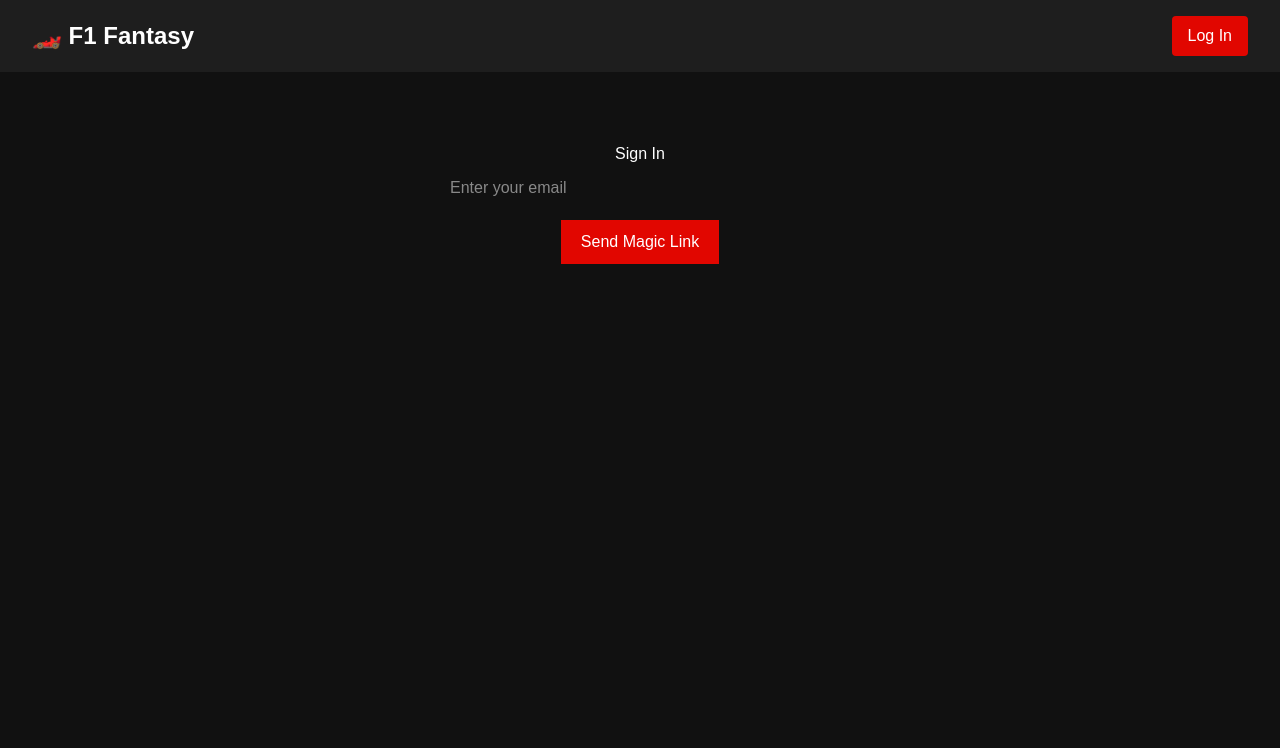
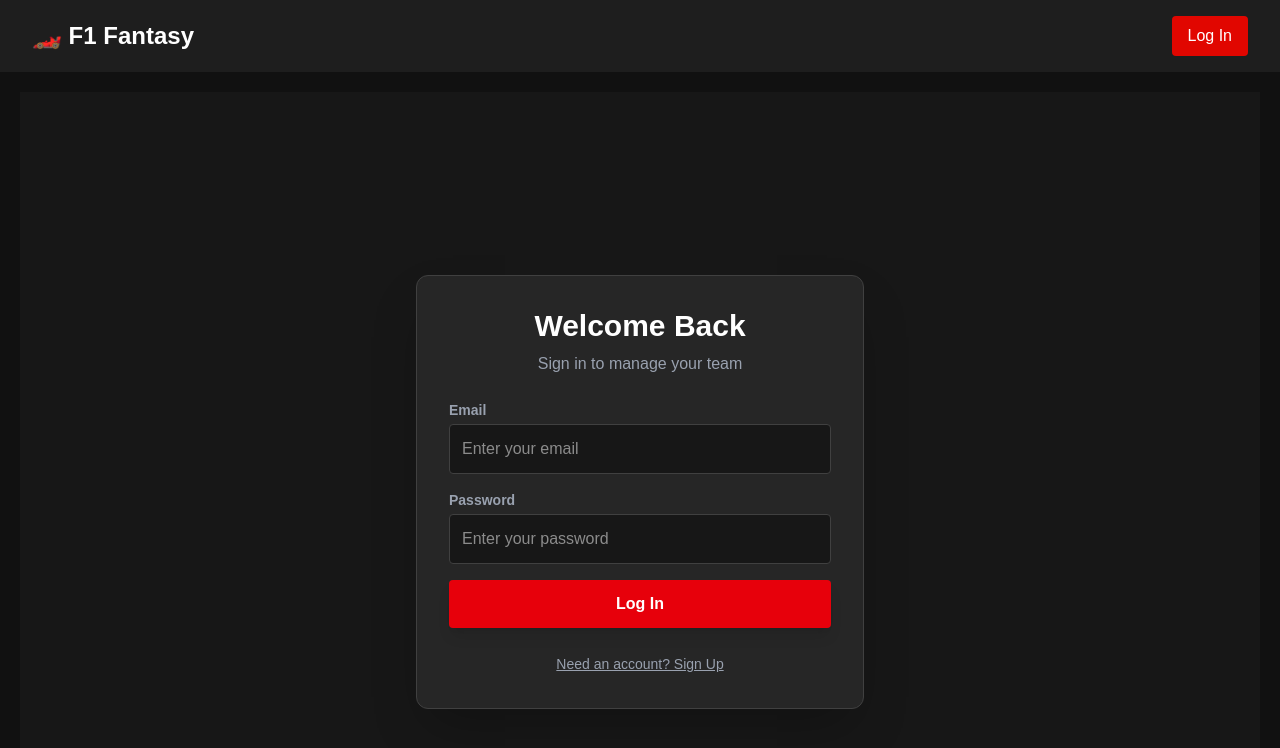
Before and after one commit to rolandrao/FantasyF1, a React (Vite) app in the folder f1-fantasy/: page /login in a window 1280 px wide. Shown: the top 748 px of the page. Built offline with nearby package versions, Linux system fonts and the light colour scheme; no server answers.

Commit message:
Added password logic

```diff
--- a/f1-fantasy/src/pages/Login.jsx
+++ b/f1-fantasy/src/pages/Login.jsx
@@ -1,57 +1,107 @@
-import { useState } from 'react'
+import { useState, useEffect } from 'react'
+import { useNavigate } from 'react-router-dom'
 import { supabase } from '../App'
 
 const Login = () => {
+  const navigate = useNavigate()
   const [email, setEmail] = useState('')
+  const [password, setPassword] = useState('')
   const [loading, setLoading] = useState(false)
+  const [isSignUp, setIsSignUp] = useState(false) // Toggle between Login/Sign Up
 
-  const handleLogin = async (e) => {
-    e.preventDefault() // Prevents page refresh
-    console.log("1. Button Clicked! Email is:", email) // DEBUG LOG
+  // Check if already logged in
+  useEffect(() => {
+    const checkUser = async () => {
+      const { data: { user } } = await supabase.auth.getUser()
+      if (user) navigate('/')
+    }
+    checkUser()
+  }, [navigate])
 
+  const handleAuth = async (e) => {
+    e.preventDefault()
     setLoading(true)
 
-    console.log("2. Sending request to Supabase...") // DEBUG LOG
-    const { error } = await supabase.auth.signInWithOtp({ email })
+    let error = null
 
-    console.log("3. Supabase responded!") // DEBUG LOG
+    if (isSignUp) {
+      // 1. SIGN UP
+      const { error: signUpError } = await supabase.auth.signUp({
+        email,
+        password,
+      })
+      error = signUpError
+    } else {
+      // 2. LOG IN
+      const { error: signInError } = await supabase.auth.signInWithPassword({
+        email,
+        password,
+      })
+      error = signInError
+    }
 
     if (error) {
-      console.error("ERROR:", error.message)
-      alert(`Error: ${error.message}`)
+      alert(error.message)
     } else {
-      console.log("SUCCESS: Email sent.")
-      alert('Check your email for the login link!')
+      // If successful, redirect to dashboard
+      // Note: If you didn't disable "Confirm Email", this won't work for Sign Up yet
+      navigate('/')
     }
     setLoading(false)
   }
 
   return (
-    <div style={{ maxWidth: '400px', margin: '50px auto', textAlign: 'center', color: 'white' }}>
-      <h2>Sign In</h2>
-      <form onSubmit={handleLogin}>
+    <div className="min-h-screen bg-neutral-900 flex items-center justify-center p-4">
+      <div className="bg-neutral-800 p-8 rounded-xl border border-neutral-700 w-full max-w-md shadow-2xl">
+        <h1 className="text-3xl font-bold text-white mb-2 text-center">
+            {isSignUp ? 'Create Account' : 'Welcome Back'}
+        </h1>
+        <p className="text-gray-400 text-center mb-6">
+            {isSignUp ? 'Join the Fantasy League' : 'Sign in to manage your team'}
+        </p>
+
+        <form onSubmit={handleAuth} className="space-y-4">
+          <div>
+            <label className="block text-sm font-bold text-gray-400 mb-1">Email</label>
             <input
               type="email"
               placeholder="Enter your email"
+              className="w-full bg-neutral-900 border border-neutral-700 text-white p-3 rounded focus:border-red-600 focus:outline-none transition"
               value={email}
               onChange={(e) => setEmail(e.target.value)}
-          style={{ padding: '10px', width: '100%', marginBottom: '10px' }}
+              required
             />
+          </div>
+
+          <div>
+            <label className="block text-sm font-bold text-gray-400 mb-1">Password</label>
+            <input
+              type="password"
+              placeholder="Enter your password"
+              className="w-full bg-neutral-900 border border-neutral-700 text-white p-3 rounded focus:border-red-600 focus:outline-none transition"
+              value={password}
+              onChange={(e) => setPassword(e.target.value)}
+              required
+            />
+          </div>
+
           <button
-          type="submit"
             disabled={loading}
-          style={{
-            padding: '10px 20px',
-            cursor: 'pointer',
-            backgroundColor: '#e10600',
-            color: 'white',
-            border: 'none',
-            fontSize: '16px'
-          }}
+            className="w-full bg-red-600 hover:bg-red-700 text-white font-bold py-3 rounded transition shadow-lg transform active:scale-95"
           >
-          {loading ? 'Sending...' : 'Send Magic Link'}
+            {loading ? 'Processing...' : (isSignUp ? 'Sign Up' : 'Log In')}
           </button>
         </form>
+
+        <div className="mt-6 text-center">
+            <button
+                onClick={() => setIsSignUp(!isSignUp)}
+                className="text-sm text-gray-400 hover:text-white underline"
+            >
+                {isSignUp ? "Already have an account? Log In" : "Need an account? Sign Up"}
+            </button>
+        </div>
+      </div>
     </div>
   )
 }
```
Lines whose indentation alone changed are shown as unchanged.
